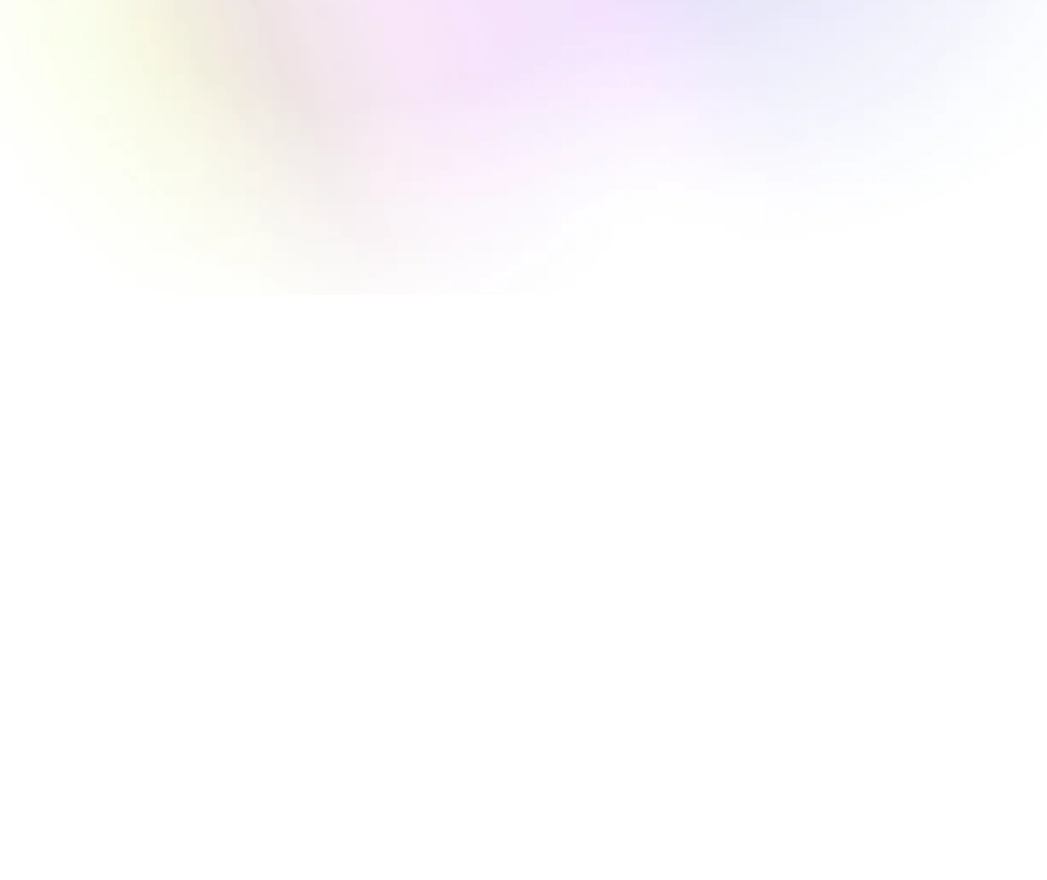
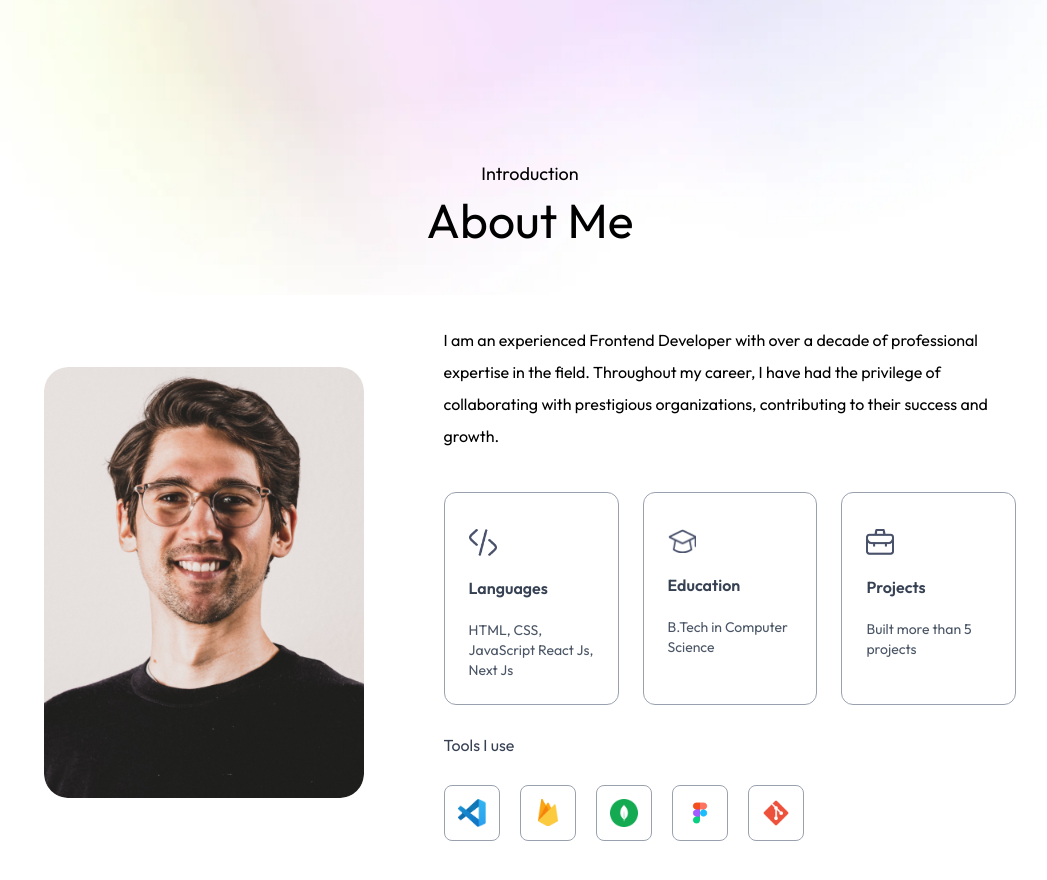
Before and after one commit to HarrySidhu1815/Harjobanpreet_Portfolio, a Next.js app: page / in a window 1280 px wide. Shown: the part 680-1560 px from the top of the page, without its empty margins (110-1157 px from the left). Before the commit the page ends 800 px from the top, so only its background shows below. Built offline with nearby package versions, Linux system fonts and the light colour scheme; a web font is replaced by a local one.

Commit message:
About section added

```diff
--- /dev/null
+++ b/app/components/About.jsx
@@ -0,0 +1,40 @@
+import { assets, infoList, toolsData } from '@/assests/assets'
+import Image from 'next/image'
+import React from 'react'
+
+const About = () => {
+  return (
+    <div id='about' className='w-full px-[12%] py-10 scroll-mt-20'>
+      <h4 className='text-center mb-2 text-lg font-Ovo'>Introduction</h4>
+      <h2 className='text-center text-5xl font-ovo'>About Me</h2>
+      <div className='flex flex-col lg:flex-row items-center gap-20 my-20 w-full'>
+        <div className='w-64 sm:w-80 rounded-3xl max-w-none'>
+            <Image className='w-full rounded-3xl' src={assets.user_image} alt='user' />
+        </div>
+        <div className='flex-1'>
+            <p className='mb-10 max-w-2xl font-ovo'>I am an experienced Frontend Developer with over a decade of professional expertise in the field. Throughout my career, I have had the privilege of collaborating with prestigious organizations, contributing to their success and growth.</p>
+
+            <ul className='grid sm:grid-cols-3 grid-cols-1 gap-6 max-w-2xl'>
+                {infoList.map(({icon, iconDark, title, description}, index) => (
+                    <li key={index} className='border-[0.5px] border-gray-400 rounded-xl p-6 cursor-pointer hover:bg-lightHover hover:-translate-y-1 duration-500 hover:shadow-black'>
+                        <Image src={icon} alt={title} className='w-7 mt-3'/>
+                        <h3 className='my-4 font-semibold text-gray-700'>{title}</h3>
+                        <p className='text-gray-600 text-sm'>{description}</p>
+                    </li>
+                ))}
+            </ul>
+
+            <h4 className='my-6 text-gray-700 font-ovo'>Tools I use</h4>
+
+            <ul className='flex items-center gap-3 sm:gap-5'>
+                {toolsData.map((tool, index) => (
+                    <li className='flex items-center justify-center w-12 sm:w-14 aspect-square border border-gray-400 rounded-lg cursor-pointer hover:-translate-y-1 duration-500' key={index}><Image src={tool} alt='tool' className='w-5 sm:w-7'/></li>
+                ))}
+            </ul>
+        </div>
+      </div>
+    </div>
+  )
+}
+
+export default About
--- a/app/globals.css
+++ b/app/globals.css
@@ -1,4 +1,12 @@
 @import "tailwindcss";
+
+@theme {
+  --font-ovo: Ovo, serif;
+  --shadow-black: 4px 4px 0 #000;
+  --color-lightHover: #fcf4ff;
+  --color-darkHover: #2a004a;
+  --color-darkTheme: #11001F
+}
 
 *{
   font-family: Outfit;
--- a/app/layout.js
+++ b/app/layout.js
@@ -16,7 +16,7 @@ export const metadata = {
 
 export default function RootLayout({ children }) {
   return (
-    <html lang="en">
+    <html lang="en" className="scroll-smooth">
       <body
         className={`${outfit.className} ${ovo.className} antialiased leading-8 overflow-x-hidden`}
       >
--- a/app/page.js
+++ b/app/page.js
@@ -1,4 +1,5 @@
 'use client'
+import About from "./components/About";
 import Header from "./components/Header";
 import Navbar from "./components/Navbar";
 
@@ -7,6 +8,7 @@ export default function Home() {
     <>
       <Navbar />
       <Header />
+      <About />
     </>
   );
 }
--- a/tailwind.config.js
+++ b/tailwind.config.mjs
@@ -16,6 +16,10 @@ export default {
             lightHover: '#fcf4ff',
             darkHover: '#2a004a',
             darkTheme: '#11001F'
+        },
+        boxShadow: {
+            'black': '4px 4px 0 #000',
+            'white': '4px 4px 0 #fff',
         }
       },
     },
```
